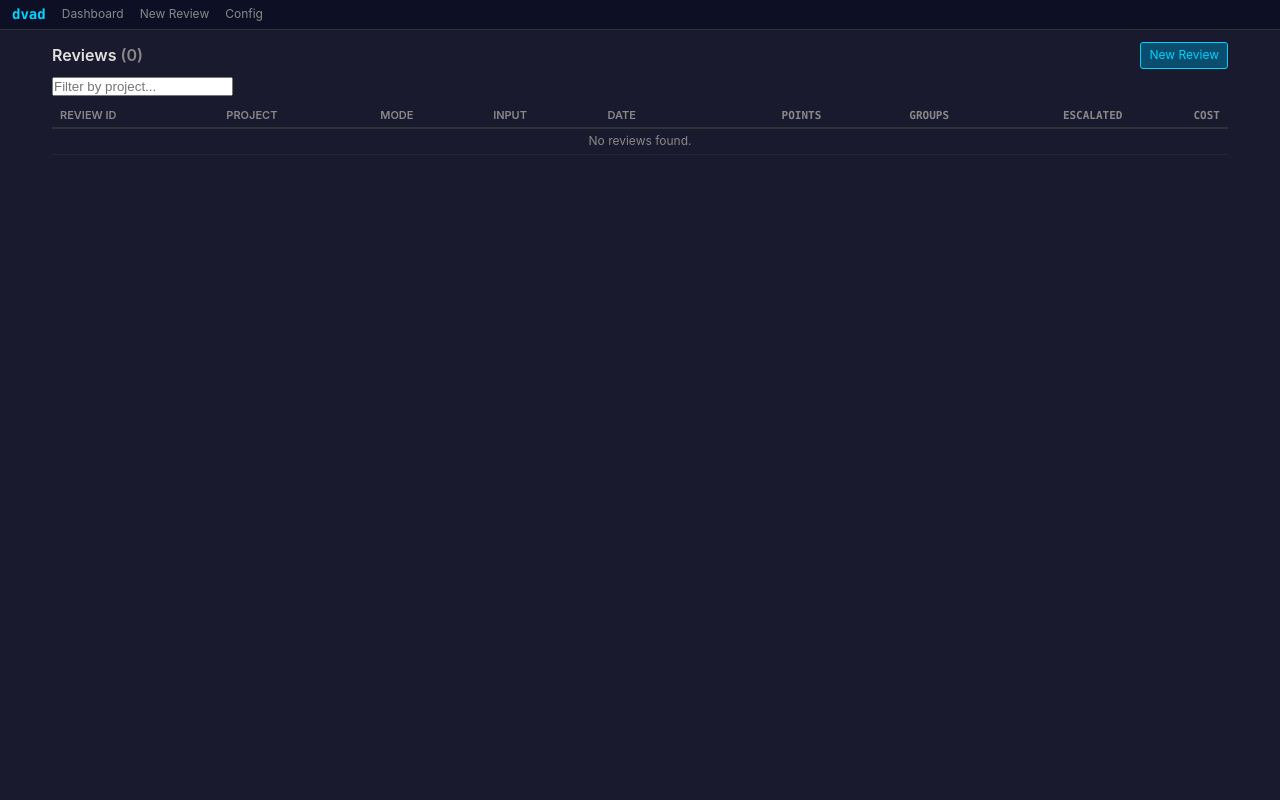
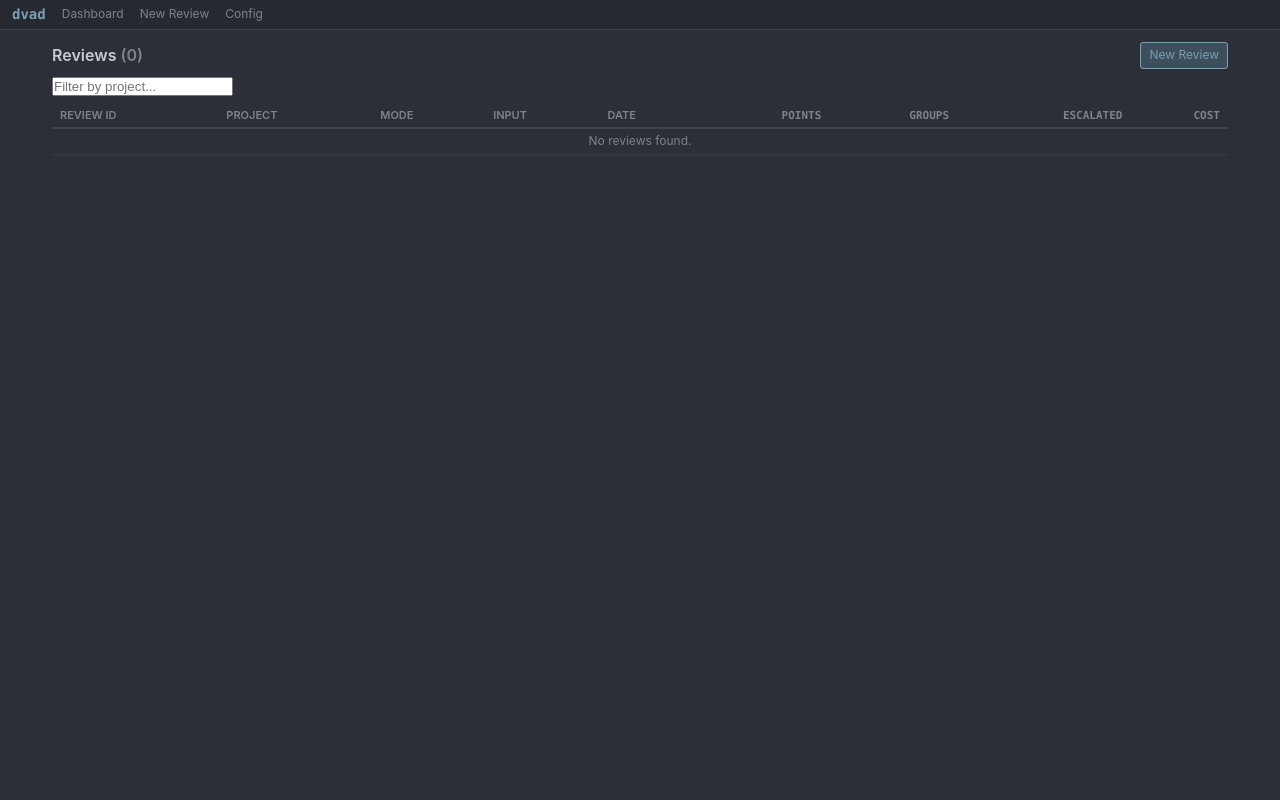
Before and after one commit to briankelley/devils-advocate, a FastAPI app: page / in a window 1280 px wide. Run offline with FastAPI, Linux system fonts and the light colour scheme.

Commit message:
Soften GUI color palette from saturated navy to muted slate
Replace deep navy/electric cyan theme with lighter, desaturated
charcoal-slate tones for reduced eye strain and visual fatigue.

```diff
--- a/src/devils_advocate/gui/static/style.css
+++ b/src/devils_advocate/gui/static/style.css
@@ -8,18 +8,18 @@
     --pad-sm: 4px;
     --pad-md: 8px;
     --pad-lg: 12px;
-    --bg: #1a1a2e;
-    --bg-card: #16213e;
-    --bg-input: #0f3460;
-    --bg-hover: #1f2b4d;
-    --text: #e0e0e0;
-    --text-dim: #888;
-    --accent: #00d4ff;
-    --red: #ff4757;
-    --green: #2ed573;
-    --yellow: #ffa502;
-    --grey: #636e72;
-    --border: #2d3436;
+    --bg: #2c2f38;
+    --bg-card: #32363f;
+    --bg-input: #393e49;
+    --bg-hover: #373b46;
+    --text: #c8cad0;
+    --text-dim: #7e828b;
+    --accent: #7a9fb5;
+    --red: #b86b6b;
+    --green: #6fa378;
+    --yellow: #b89c5a;
+    --grey: #6b7078;
+    --border: #3e424c;
 }
 
 * { box-sizing: border-box; margin: 0; padding: 0; }
@@ -39,7 +39,7 @@ body {
     display: flex;
     align-items: center;
     padding: var(--pad-sm) var(--pad-lg);
-    background: #0d1025;
+    background: #262930;
     border-bottom: 1px solid var(--border);
     gap: var(--pad-lg);
 }
@@ -92,8 +92,8 @@ main { padding: var(--pad-lg); max-width: 1200px; margin: 0 auto; }
     line-height: 1.4;
 }
 .btn:hover { background: var(--bg-hover); border-color: var(--accent); }
-.btn-accent { background: #0a4d6e; border-color: var(--accent); color: var(--accent); }
-.btn-accent:hover { background: #0b5f88; }
+.btn-accent { background: #3d4f5c; border-color: var(--accent); color: var(--accent); }
+.btn-accent:hover { background: #475d6b; }
 .btn-sm { font-size: 11px; padding: var(--pad-xs) var(--pad-sm); }
 .btn-green { border-color: var(--green); color: var(--green); }
 .btn-dim { color: var(--text-dim); border-color: var(--grey); }
@@ -117,7 +117,7 @@ main { padding: var(--pad-lg); max-width: 1200px; margin: 0 auto; }
 }
 .data-table td {
     padding: var(--pad-sm) var(--pad-md);
-    border-bottom: 1px solid #1e2740;
+    border-bottom: 1px solid #363a44;
 }
 .data-table .num { text-align: right; font-family: var(--font-mono); font-size: 11px; }
 .clickable-row { cursor: pointer; }
```
Also changed, not shown: other parts of src/devils_advocate/gui/static/style.css (+19 -19 lines).
